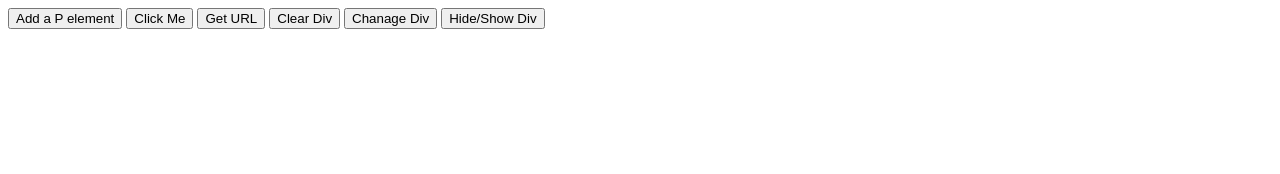
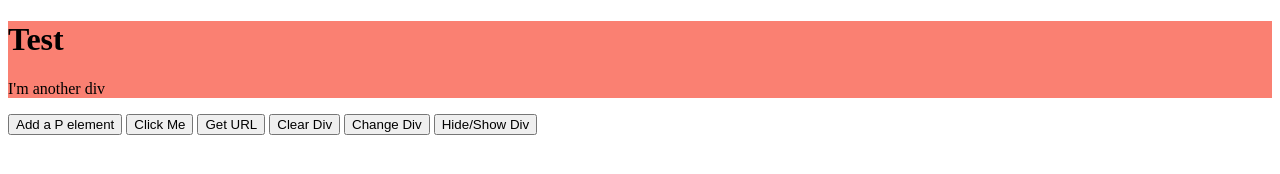
Before and after one commit to graffixnyc/CS_146, a plain HTML site: page JS3/index.html in a window 1280 px wide. Both pictures are taken after a click on the button "Clear Div". Drawn offline with Linux system fonts and the light colour scheme.

Commit message:
Added JS examples

```diff
--- a/JS3/index.html
+++ b/JS3/index.html
@@ -12,13 +12,14 @@
        <div class="salmon" id="myDiv">
            <p>I'm text</p>
            <p>I'm some more text</p>
+
        </div>
         <button id="myButton" onclick="addP()">Add a P element</button>
         <button id="myButton2" >Click Me</button>
-        <button id="myButton" onclick="getURL()">Get URL</button>
-        <button id="myButton" onclick="clearDiv()">Clear Div</button>
-        <button id="myButton" onclick="changeDiv()">Chanage Div</button>
-        <button id="myButton" onclick="toggleDiv()">Hide/Show Div</button>
+        <button id="myButton3" onclick="getURL()">Get URL</button>
+        <button id="myButton4" onclick="clearDiv()">Clear Div</button>
+        <button id="myButton5" onclick="changeDiv()">Change Div</button>
+        <button id="myButton6" onclick="toggleDiv()">Hide/Show Div</button>
         <script src="script.js"></script>
     </body>
 </html>
--- a/JS3/script.js
+++ b/JS3/script.js
@@ -14,6 +14,7 @@ function changeDiv() {
 	var myDiv = document.getElementById('myDiv');
 	myDiv.classList.remove('salmon');
 	myDiv.classList.add('purple');
+	myDiv.classList.add('redText');
 }
 
 function toggleDiv() {
@@ -23,7 +24,8 @@ function toggleDiv() {
 
 function clearDiv() {
 	var myDiv = document.getElementById('myDiv');
-	myDiv.innerHTML = '';
+	//myDiv.innerHTML = '';
+	myDiv.innerHTML = "<h1>Test</h1> <div><p>I'm another div</p></div>";
 }
 var button2 = document.getElementById('myButton2');
 button2.addEventListener('click', (event) => {
--- a/JS3/style.css
+++ b/JS3/style.css
@@ -6,6 +6,10 @@
 	background-color: purple;
 }
 
+.redText {
+	color: red;
+}
+
 .hide {
 	display: none;
 }
```
